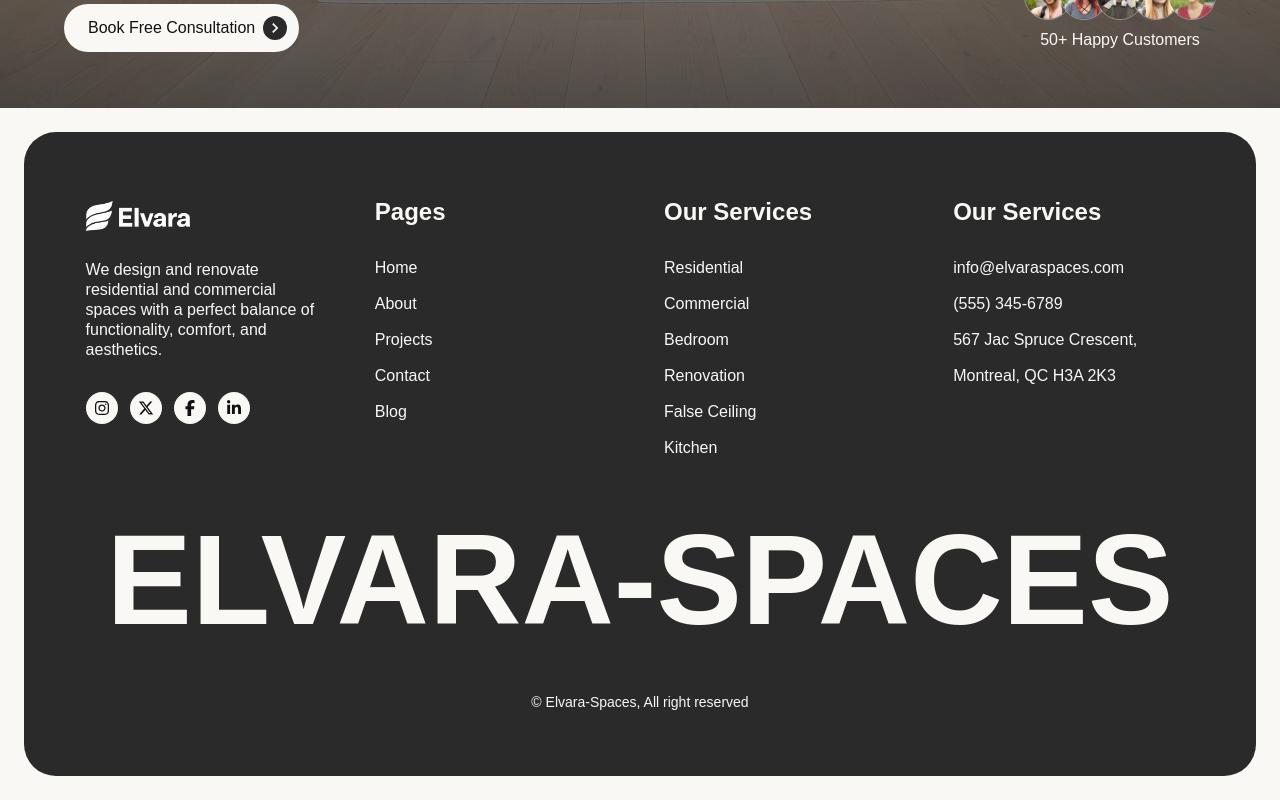
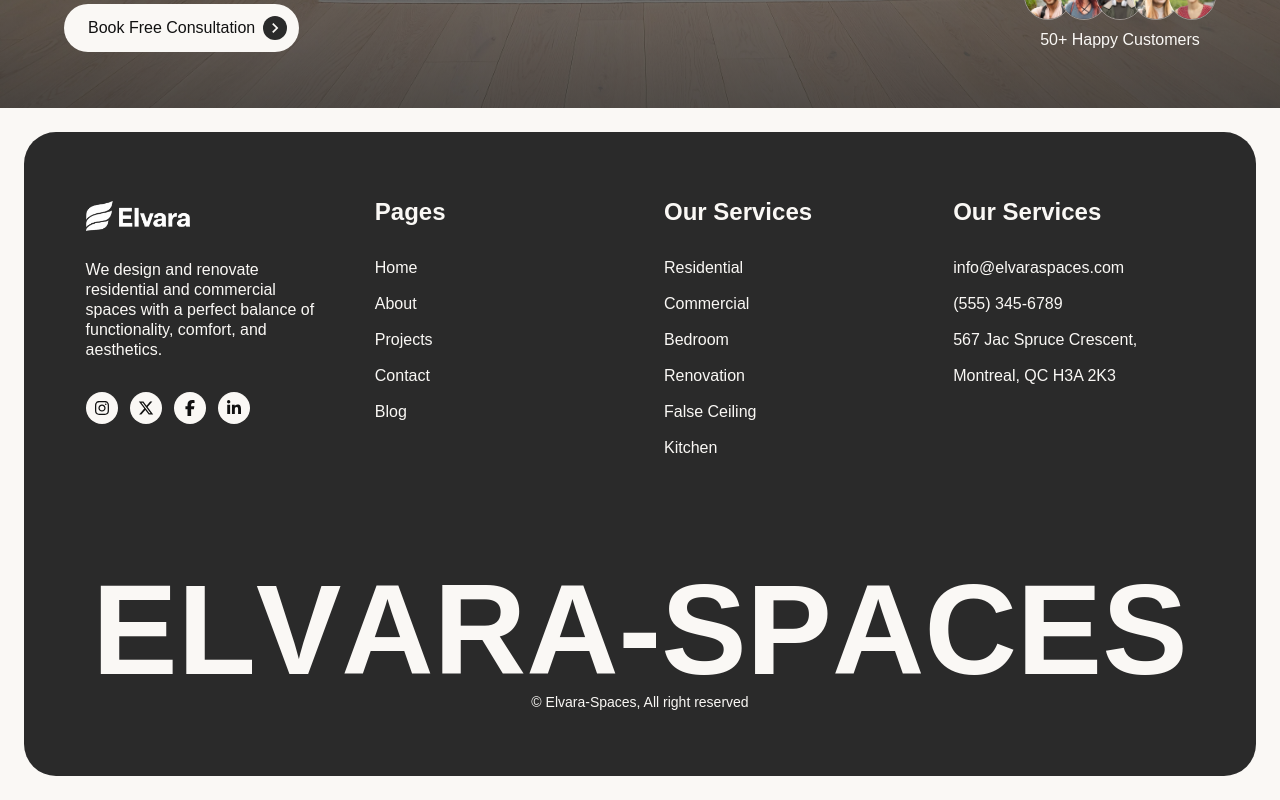
Before and after one commit to dipanjonroy/elvara-spaces, a Next.js app: page / in a window 1280 px wide. Shown: the part 692-1492 px from the top of the page. Built offline with nearby package versions, Linux system fonts and the light colour scheme; a web font is replaced by a local one.

Commit message:
Feat: Animation added to the footer big text

```diff
--- a/components/layout/Footer.tsx
+++ b/components/layout/Footer.tsx
@@ -1,7 +1,15 @@
+"use client";
+
 import Link from "next/link";
 import SocialMedia from "../shared/SocialMedia";
 import Logo from "../ui/Logo";
 import { menus } from "@/lib/menus";
+import gsap from "gsap";
+import { useGSAP } from "@gsap/react";
+import { useRef } from "react";
+import { ScrollTrigger } from "gsap/all";
+
+gsap.registerPlugin(ScrollTrigger);
 
 const SERVICES = [
   { id: 1, name: "Residential", url: "#" },
@@ -13,6 +21,31 @@ const SERVICES = [
 ];
 
 export default function Footer() {
+  const largeTextRef = useRef<HTMLDivElement>(null);
+
+  useGSAP(
+    () => {
+      const letters = gsap.utils.toArray(".letter");
+
+      gsap.fromTo(
+        letters,
+        { y: 50 },
+        {
+          y: 0,
+          duration: 0.8,
+          ease: "power3.inOut",
+          stagger: 0.08,
+          scrollTrigger: {
+            trigger: largeTextRef.current,
+            start: "top bottom",
+            end: "top 70%",
+            scrub: 1.8,
+          },
+        },
+      );
+    },
+    { scope: largeTextRef },
+  );
   return (
     <footer className="p-6">
       <div className="w-full h-full bg-(--foreground) rounded-4xl py-16">
@@ -73,12 +106,23 @@ export default function Footer() {
           </div>
 
           {/* Business name */}
-          <div className="flex items-center justify-center mt-14">
-            <span className="text-4xl sm:text-7xl lg:text-8xl xl:text-9xl 2xl:text-[150px] font-bold">ELVARA-SPACES</span>
+          <div
+            ref={largeTextRef}
+            className="flex items-center justify-center mt-14"
+          >
+            <span className="text-4xl sm:text-7xl lg:text-8xl xl:text-9xl 2xl:text-[150px] font-bold">
+              {"ELVARA-SPACES".split("").map((char, i) => (
+                <span key={i} className="letter inline-block">
+                  {char}
+                </span>
+              ))}
+            </span>
           </div>
 
-          <div className="flex items-center justify-center mt-12">
-            <span className="inline-block text-sm center">&copy; Elvara-Spaces, All right reserved</span>
+          <div className="flex items-center justify-center mt-12 overflow-hidden">
+            <span className="inline-block text-sm center">
+              &copy; Elvara-Spaces, All right reserved
+            </span>
           </div>
         </div>
       </div>
```
